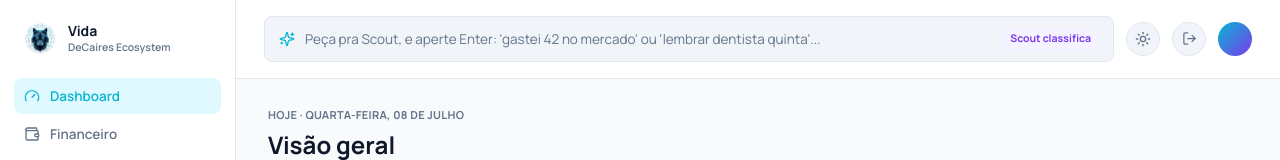
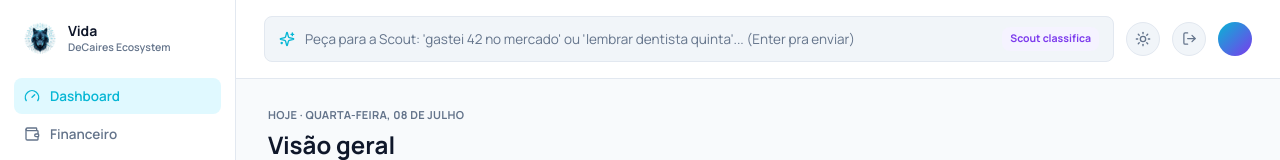
Before and after one commit to decairestechnology/gestao_vida, a React (Vite) app: page / in a window 1280 px wide. Shown: the top 160 px of the page. Built offline with nearby package versions, Linux system fonts and the light colour scheme; no server answers; sample sign-in values are in the browser's storage.

Commit message:
texto: peca para a scout (correcao de gramatica)

```diff
--- a/src/components/layout/Topbar.tsx
+++ b/src/components/layout/Topbar.tsx
@@ -67,7 +67,7 @@ export function Topbar() {
           onChange={(e) => setTexto(e.target.value)}
           onKeyDown={enviarCaptura}
           disabled={enviando}
-          placeholder="Peça pra Scout, e aperte Enter: 'gastei 42 no mercado' ou 'lembrar dentista quinta'..."
+          placeholder="Peça para a Scout: 'gastei 42 no mercado' ou 'lembrar dentista quinta'... (Enter pra enviar)"
           className="flex-1 bg-transparent outline-none text-[13.5px] placeholder:text-muted-foreground"
         />
         <span
```
